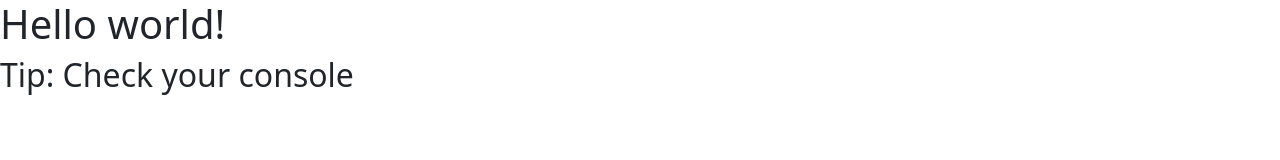
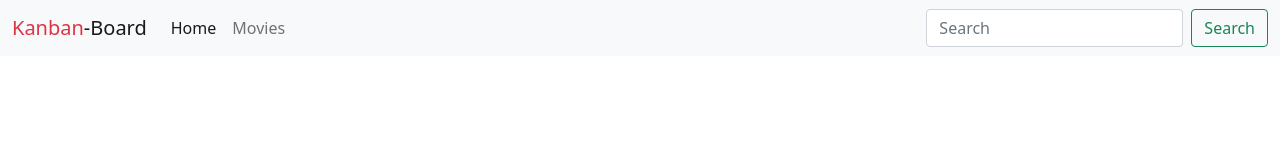
Before and after one commit to odhiambo-ed/JavaScript-Capstone, a website built with webpack: page src/index.html in a window 1280 px wide. Built offline with nearby package versions, Linux system fonts and the light colour scheme.

Commit message:
Add Header

```diff
--- /dev/null
+++ b/src/css/style.css
@@ -0,0 +1,28 @@
+/* --------------------------------------------------------------
+# General
+-------------------------------------------------------------- */
+@import url("https://fonts.googleapis.com/css2?family=Poppins:ital,wght@0,100;0,200;0,300;0,400;0,500;0,600;0,700;0,800;0,900;1,100;1,200;1,300;1,400;1,500;1,600;1,700;1,800;1,900&display=swap");
+
+body {
+  font-family: "Poppins", sans-serif;
+  color: #f900bf;
+}
+
+a {
+  color: #ff85b3;
+  text-decoration: none;
+}
+
+a:hover {
+  color: #9900f0;
+  text-decoration: none;
+}
+
+h1,
+h2,
+h3,
+h4,
+h5,
+h6 {
+  font-family: "Poppins", sans-serif;
+}
--- a/src/index.html
+++ b/src/index.html
@@ -1,26 +1,36 @@
 <!DOCTYPE html>
-<html>
-    <head>
-        <meta charset="utf-8" />
-        <title>Webpack App</title>
-    </head>
-    <body>
-        <h1>Hello world!</h1>
-        <h2>Tip: Check your console</h2>
-    </body>
-
-    <script>
-        if ("serviceWorker" in navigator) {
-            window.addEventListener("load", () => {
-                navigator.serviceWorker
-                    .register("service-worker.js")
-                    .then((registration) => {
-                        console.log("Service Worker registered: ", registration);
-                    })
-                    .catch((registrationError) => {
-                        console.error("Service Worker registration failed: ", registrationError);
-                    });
-            });
-        }
-    </script>
+<html lang="en">
+<head>
+    <meta charset="UTF-8">
+    <meta http-equiv="X-UA-Compatible" content="IE=edge">
+    <meta name="viewport" content="width=device-width, initial-scale=1.0">
+    <title>Document</title>
+</head>
+<body>
+    <header>
+        <nav class="navbar navbar-expand-lg navbar-light bg-light">
+            <div class="container-fluid">
+                <a class="navbar-brand" href="#"><span class="text-danger">Kanban</span>-Board</a>
+                <button class="navbar-toggler" type="button" data-bs-toggle="collapse" data-bs-target="#navbarSupportedContent"
+                    aria-controls="navbarSupportedContent" aria-expanded="false" aria-label="Toggle navigation">
+                    <span class="navbar-toggler-icon"></span>
+                </button>
+                <div class="collapse navbar-collapse" id="navbarSupportedContent">
+                    <ul class="navbar-nav me-auto mb-2 mb-lg-0">
+                        <li class="nav-item">
+                            <a class="nav-link active" aria-current="page" href="#">Home</a>
+                        </li>
+                        <li class="nav-item">
+                            <a class="nav-link" href="#">Movies</a>
+                        </li>
+                    </ul>
+                    <form class="d-flex">
+                        <input class="form-control me-2" type="search" placeholder="Search" aria-label="Search">
+                        <button class="btn btn-outline-success" type="submit">Search</button>
+                    </form>
+                </div>
+            </div>
+        </nav>
+    </header>
+</body>
 </html>
--- a/src/index.js
+++ b/src/index.js
@@ -1,2 +1,3 @@
 import 'bootstrap';
+import './css/style.css';
 import './scss/index.scss';
```
